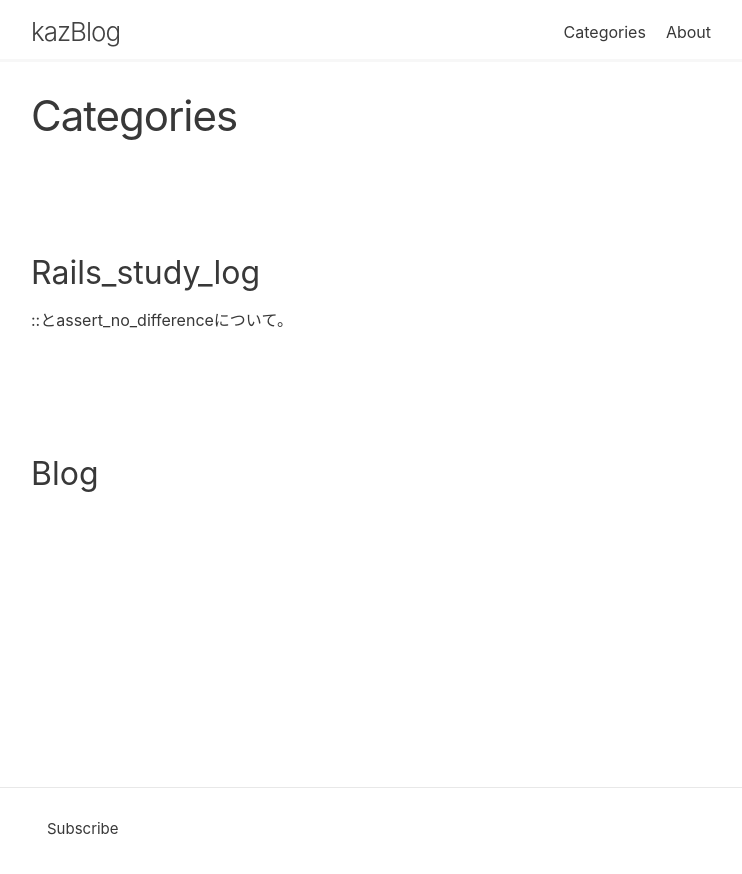
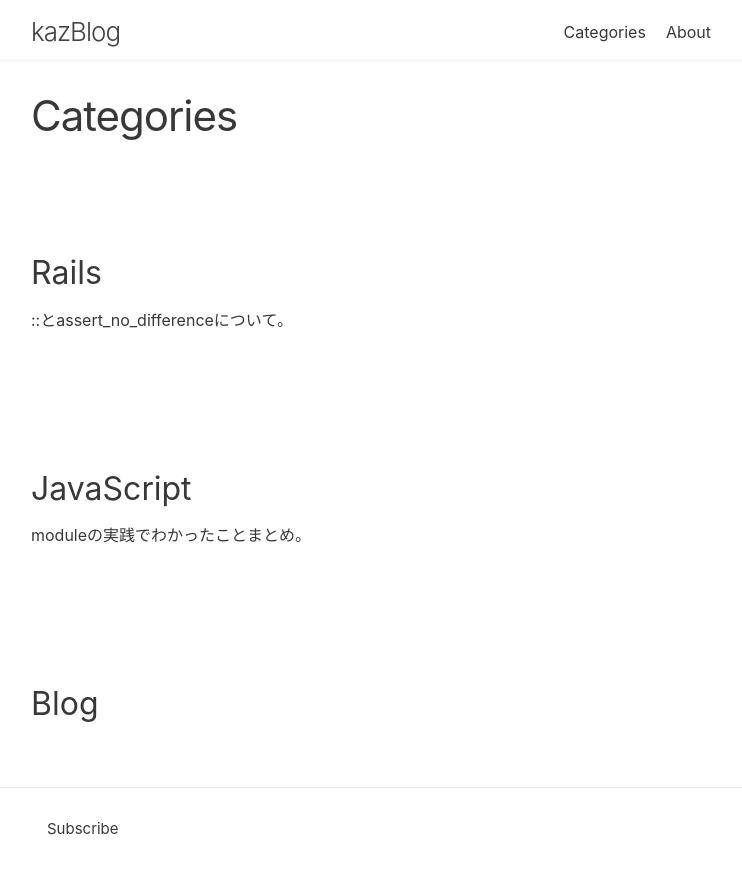
Before and after one commit to kazblog/kazblog.github.io, a Jekyll site: the page built from pages/Categories.md, in a window 1280 px wide. Shown: the top 874 px of the page, without its empty margins (269-1011 px from the left). Built offline with Jekyll 4.4.1, drawn with Linux system fonts in a browser that asks for light colours.

Commit message:
new article

````diff
--- /dev/null
+++ b/_posts/2020-10-17-study-log.md
@@ -0,0 +1,84 @@
+---
+layout: post
+title:  "moduleの実践でわかったことまとめ。"
+date:   2020-10-17 12:39:36 +0900
+categories: JavaScript
+permalink: /start-to-make-todo-list-with-vanila-js/
+excerpt_separator: <!--more-->
+---
+
+<!--more-->
+
+### moduleの記述場所
+scriptタグは、html要素が読み込まれた後に記述する必要があるが、moduleでは、headに書いても問題ない。なぜなら、moduleは遅延評価される。moduleは自動的に後に読み込まれる設定になっている。
+<br>
+moduleがないと、const宣言で同じ名前を使ってしまう可能性があり、エラーの温床になる。
+
+```html:index.html
+
+<!DOCTYPE html>
+<html>
+<head>
+<title>Parcel Sandbox</title>
+<meta charset="UTF-8" />
+</head>
+<body>
+<script src="./user.html"></script>
+    <script src="./user.html"></script>
+    <script src="./user.html"></script>
+    <script src="./user.html"></script>
+    <script src="./user.html"></script>
+    <script src="./user.html"></script>
+</body>
+</html>
+
+```
+
+<br>
+上記に書いたように、名前空間が同じことが問題なので、それをしっかり分ける必要がある。しかも、scriptタグで読み込んでしまうと、それぞれのファイルの中身がhtmlからは見えない。
+被っている場所がわかりづらいという問題点がある。
+<br>
+ファイルが増えるほど、修正じ、改良じが恐怖になるコードになっていく。
+だから、jQueryは必ずなくなるし、moduleを使った開発に置き換わっていくことは確実。
+
+<br>
+
+moduleを使う。
+
+```html:index.html
+<body>
+<script type="module">
+const name = "kaz";
+</script>
+<script type="module">
+document.body.textContent = name;
+</script>
+</body>
+```
+
+
+こうかくと、module内で影響範囲が閉じる。だから、名前空間が複数のmodule間でなんども使える。
+よそはよそ、うちはうち。
+<br>
+
+
+<br><br>
+```js:user.js
+export const name = "kaz”;
+```
+
+```js:index.js
+import { name } from "./user.js";
+
+document.body.textContent = name;
+```
+
+
+```html:index.html
+<body>
+<script type="module" src="./index.js"></script>
+</body>
+
+
+//kaz
+```
--- a/pages/Categories.md
+++ b/pages/Categories.md
@@ -4,11 +4,19 @@ title: Categories
 permalink: /Categories/
 ---
 <br>
-<h2>Rails_study_log</h2>
-{% for post in site.categories.Rails_study_log %}
+<h2>Rails</h2>
+{% for post in site.categories.Rails %}
 <a href="{{post.url}}">{{post.title}}</a>
 {% endfor %}
 <br>
+
+<br>
+<h2>JavaScript</h2>
+{% for post in site.categories.JavaScript %}
+<a href="{{post.url}}">{{post.title}}</a>
+{% endfor %}
+<br>
+
 <!-- <h2>Dev</h2>
 {% for post in site.categories.dev %}
 <a href="{{post.url}}">{{post.title}}</a>
````
Also changed, not shown: _posts/2020-10-14-study-log.md (+2 -2 lines).
